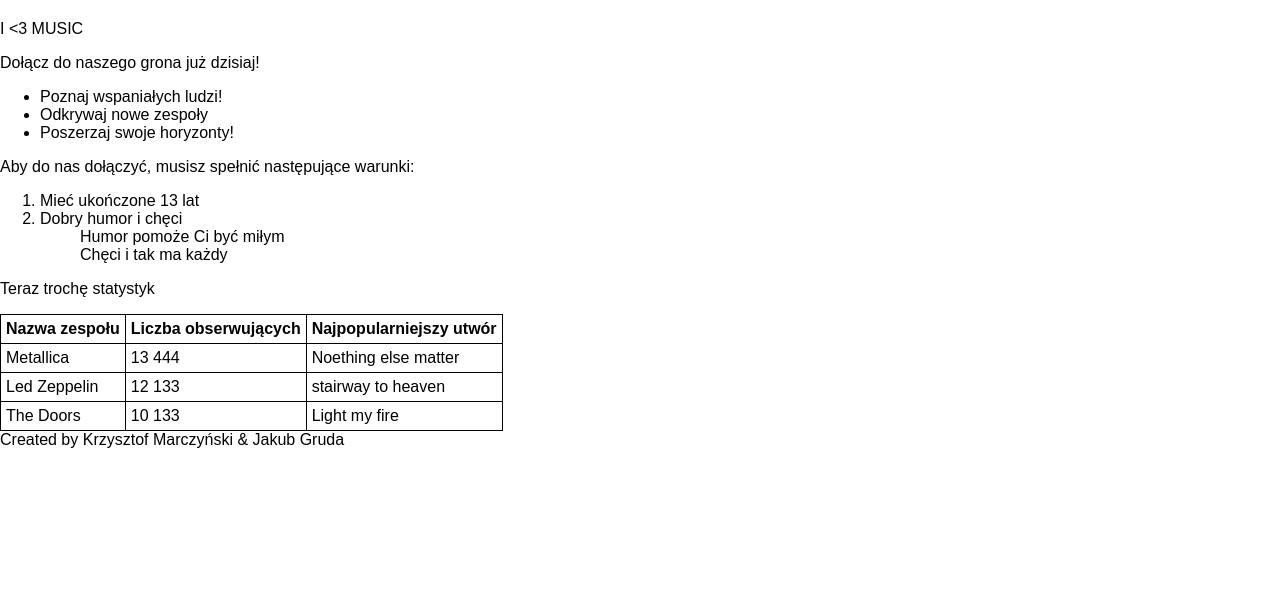
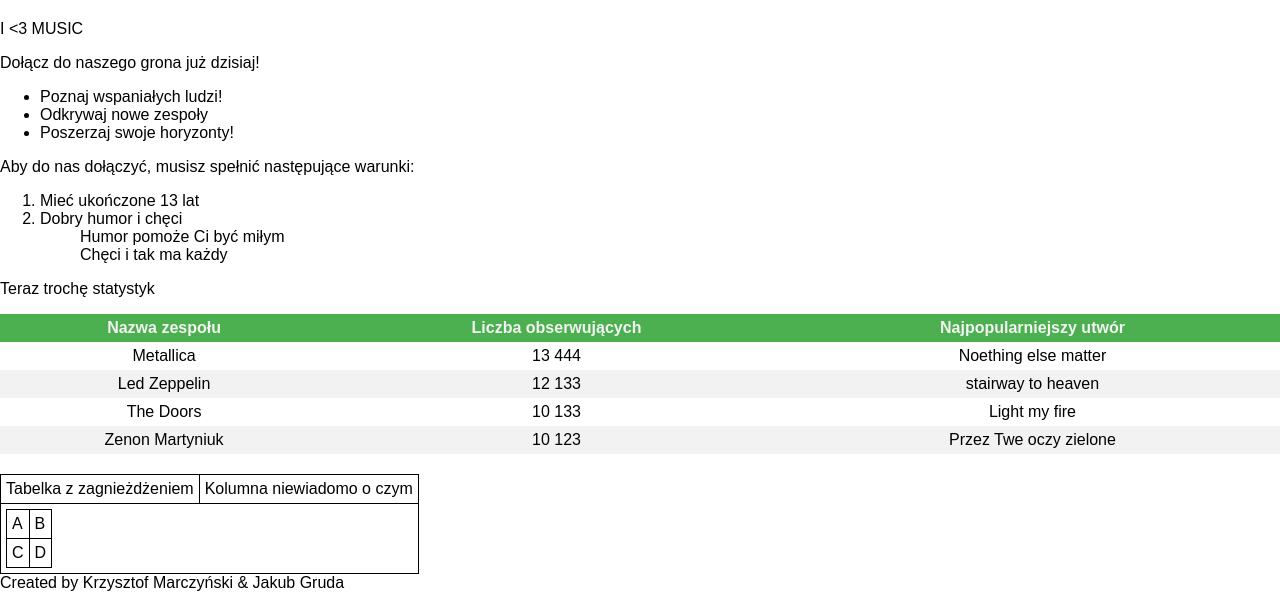
Before and after one commit to kp-marczynski/webowe, a PHP site: page / in a window 1280 px wide; the page is wider, and only the part inside the window is pictured. Shown: the part 715-1307 px from the top of that part. Before the commit the page ends 1163 px from the top of that part, so only its background shows below. Run offline with PHP 8.4, Linux system fonts and the light colour scheme.

Commit message:
Style table

```diff
--- a/index.html
+++ b/index.html
@@ -46,40 +46,64 @@
 
 
         <p>Teraz trochę statystyk</p>
-        <table>
+        <table class="pretty-table">
             <thead>
-            <tr>
+            <tr class="pretty-tr">
                 <th>Nazwa zespołu</th>
                 <th>Liczba obserwujących</th>
                 <th>Najpopularniejszy utwór</th>
             </tr>
             </thead>
             <tbody>
-            <tr>
+            <tr class="pretty-tr">
                 <td>Metallica</td>
                 <td>13 444</td>
                 <td>Noething else matter</td>
             </tr>
-            <tr>
+            <tr class="pretty-tr">
                 <td>Led Zeppelin</td>
                 <td>12 133</td>
                 <td>stairway to heaven</td>
             </tr>
-            <tr>
+            <tr class="pretty-tr">
                 <td>The Doors</td>
                 <td>10 133</td>
                 <td>Light my fire</td>
+            </tr>
+            <tr class="pretty-tr">
+                <td>Zenon Martyniuk</td>
+                <td>10 123</td>
+                <td>Przez Twe oczy zielone</td>
             </tr>
             </tbody>
         </table>
 
     </article>
 
+    <table class="margin-top-20 ugly-table">
+        <tr>
+            <td>
+                Tabelka z zagnieżdżeniem
+            </td>
+            <td>Kolumna niewiadomo o czym
+            </td>
+        </tr>
+        <tr>
+            <td colspan="2">
+                <table>
+                    <tr>
+                        <td>A</td>
+                        <td>B</td>
+                    </tr>
+                    <tr>
+                        <td>C</td>
+                        <td>D</td>
+                    </tr>
+                </table>
+            </td>
+        </tr>
+    </table>
 
-
-    <table>
-
-    </table>
 
 </section>
 <aside></aside>
--- a/styles.css
+++ b/styles.css
@@ -19,10 +19,42 @@ img{
     max-width: var(--max-page-width);
 }
 
-table, th, td {
-    border: 1px solid black;
+table {
     border-collapse: collapse;
 }
+
+.ugly-table, th, td {
+    border: 1px solid black;
+}
+
 th, td {
     padding: 5px;
 }
+
+
+.margin-top-20 {
+    margin-top: 20px;
+}
+
+.pretty-table {
+    width: 100%;
+    border: none;
+}
+
+.pretty-tr > th {
+    background: #4CAF50;
+    border: none;
+    color: #f2f2f2;
+}
+
+.pretty-tr > td {
+    text-align: center;
+    border: none;
+}
+
+.pretty-tr:nth-child(even){background-color: #f2f2f2}
+
+.pretty-table > th {
+    background-color: #4CAF50;
+    color: white;
+}
```
